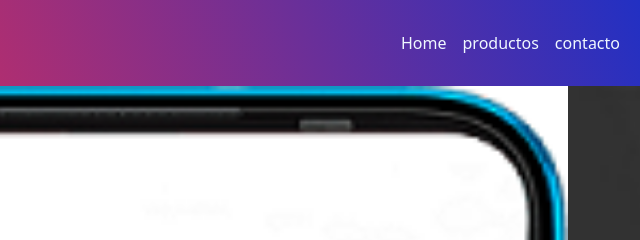
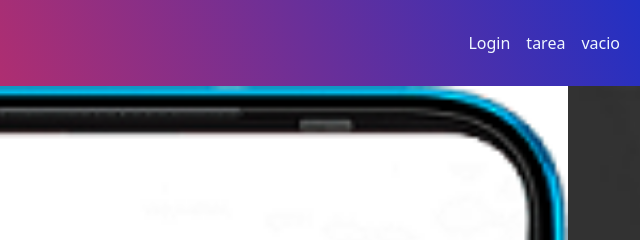
Before and after one commit to rickyriquelme79/riquelme-guillermo-javascript, a plain HTML site: page index.html in a window 1280 px wide. Shown: the top 240 px of the page, 640-1280 px from the left. Drawn offline with nearby package versions, Linux system fonts and the light colour scheme.

Commit message:
curso javascript

```diff
--- a/index.html
+++ b/index.html
@@ -22,13 +22,13 @@
         <div class="collapse navbar-collapse" id="navbarNav">
           <ul class="navbar-nav ms-auto">
             <li class="nav-item ">
-              <a class="nav-link"  aria-current="page" href="#">Home</a>
+              <a class="nav-link"  aria-current="page" href="./pages/login.html">Login</a>
             </li>
             <li class="nav-item">
-              <a class="nav-link" href="#">productos</a>
+              <a class="nav-link" href="./pages/tarea.html">tarea</a>
             </li>
             <li class="nav-item">
-              <a class="nav-link" href="#">contacto</a>
+              <a class="nav-link" href="#">vacio</a>
             </li>
 
           </ul>
```
